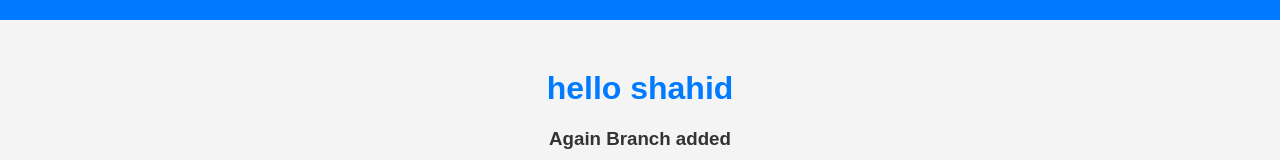
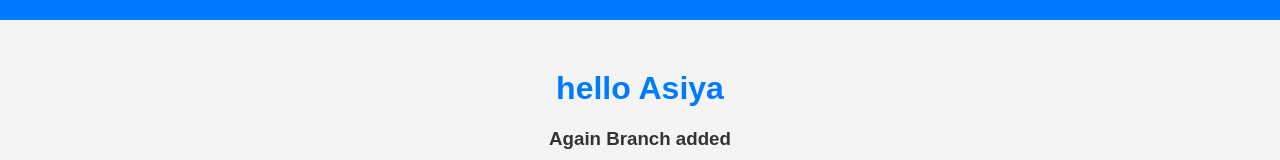
Before and after one commit to ShahidKollam/sampleGit, a website: page index.html in a window 1280 px wide. Shown: the part 190-350 px from the top of the page. Drawn offline with Linux system fonts and the light colour scheme.

Commit message:
check Github

```diff
--- a/index.html
+++ b/index.html
@@ -15,7 +15,7 @@
     </header>
 
     <main>
-        <h1>hello shahid</h1>
+        <h1>hello Asiya</h1>
         <h3>Again Branch added</h3>
         <p>This is a super HTML document with some additional elements and styles. Feel free to modify it as needed.</p>
     </main>
```
